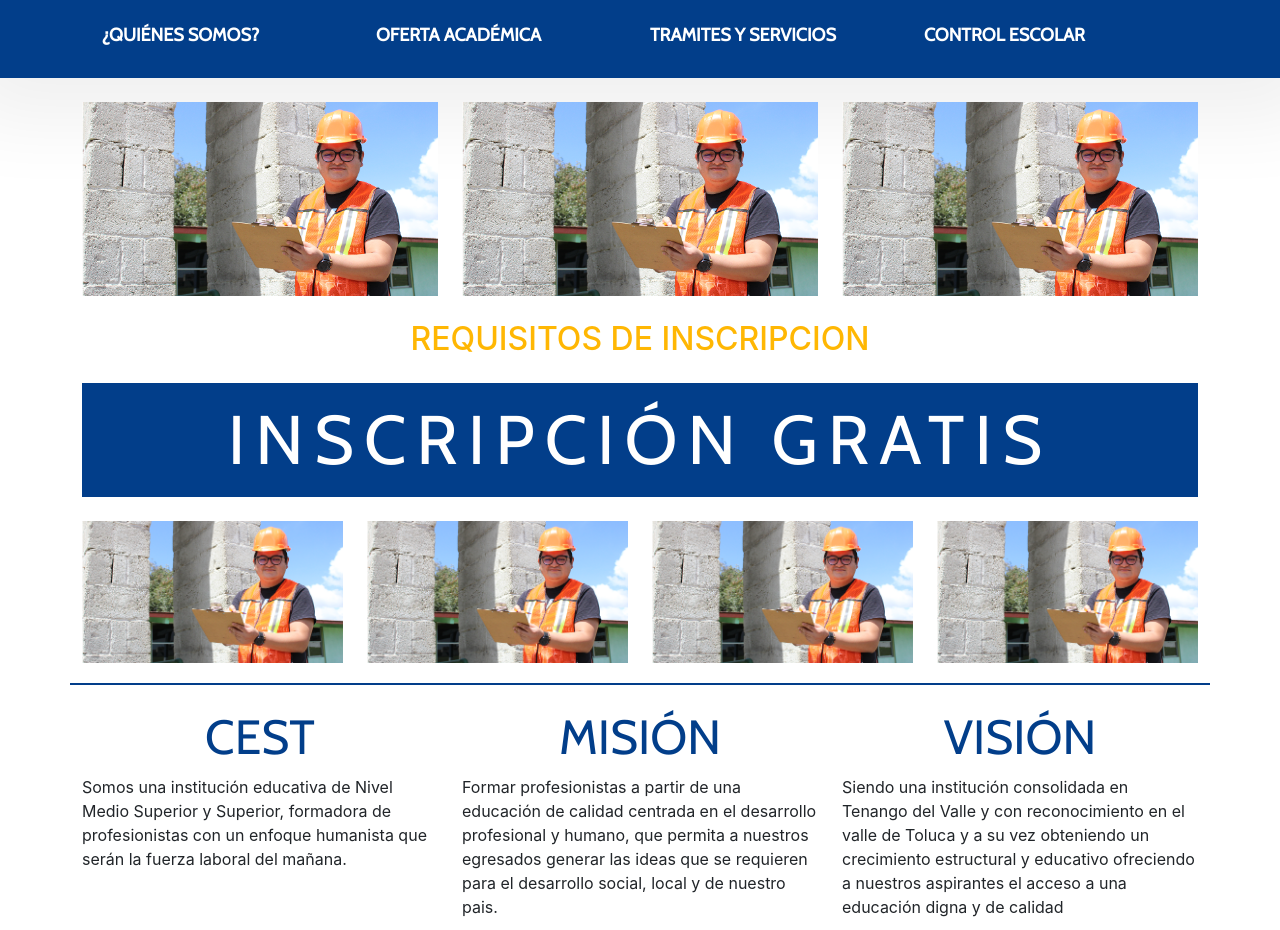
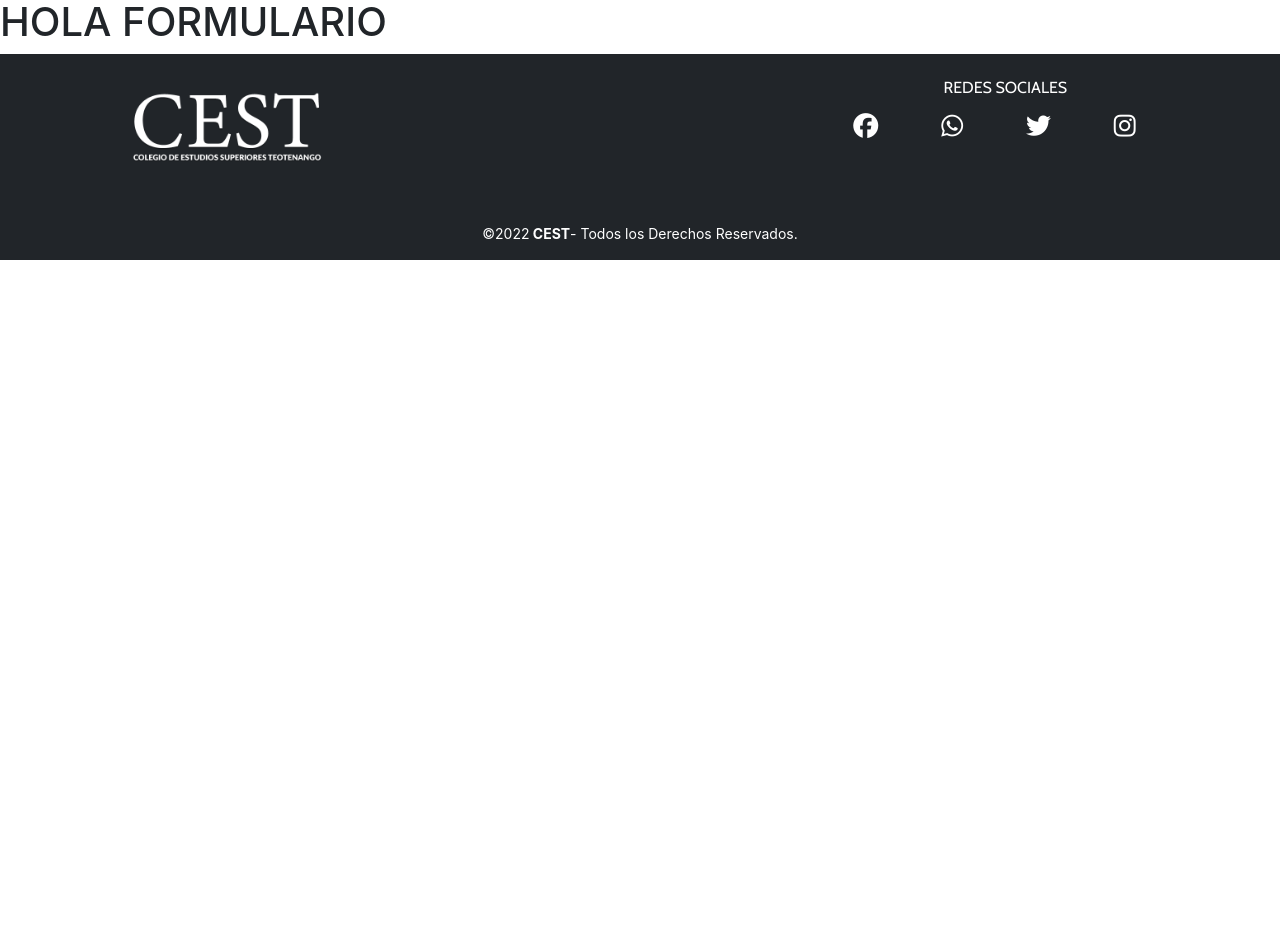
Before and after one commit to Bandu19/cest_colegio, a React (Vite) app: page /formulario in a window 1280 px wide. Shown: the part 802-1732 px from the top of the page. After the commit the page ends 1062 px from the top, so only its background shows below. Built offline with nearby package versions, Linux system fonts and the light colour scheme.

Commit message:
Prueba Formulario-prt2

```diff
--- /dev/null
+++ b/src/colegio/pages/Contenido.jsx
@@ -0,0 +1,82 @@
+import { SectionHeaderBottom } from "../../ui";
+//IMPORTACION IMAGENES
+import imagen1 from "../../assets/fotografia_principal.png";
+export const Contenido = () => {
+   return (
+      <>
+         <section className="nav_mod_v1 mb-4">
+            <div className=" container-md container ">
+               <SectionHeaderBottom />
+            </div>
+         </section>
+
+         <main className="container ">
+            <div className="row imagen_estilo2 ">
+               <img className="imagen_estilo col-lg-4  " src={imagen1} alt="maestro_1" />
+               <img className="imagen_estilo col-lg-4 " src={imagen1} alt="maestro_2" />
+               <img className="imagen_estilo col-lg-4 " src={imagen1} alt="maestro_3" />
+            </div>
+
+            <div className="row">
+               <div className="col-12 mt-4 text-center text-lg-center">
+                  <h2>Requisitos de Inscripcion</h2>
+                  <div className="color text-white p-3 mt-4 mb-4">
+                     <h2>Inscripción Gratis</h2>
+                  </div>
+                  <div className="row mb-4 imagen_estilo3 prueba ">
+                     <img
+                        className="imagen_estilo  col-lg-3 "
+                        src={imagen1}
+                        alt="imagen_muestra"
+                     />
+                     <img
+                        className="imagen_estilo col-lg-3 "
+                        src={imagen1}
+                        alt="imagen_muestra"
+                     />
+                     <img
+                        className="imagen_estilo col-lg-3   "
+                        src={imagen1}
+                        alt="imagen_muestra"
+                     />
+                     <img
+                        className="imagen_estilo col-lg-3  "
+                        src={imagen1}
+                        alt="imagen_muestra"
+                     />
+                  </div>
+               </div>
+            </div>
+
+            <div className="row imagen_estilo3 centrar-texto ">
+               <div className="col-lg-4 uPpercase">
+                  <h2>cest</h2>
+                  <p>
+                     Somos una institución educativa de Nivel Medio Superior y Superior,
+                     formadora de profesionistas con un enfoque humanista que serán la
+                     fuerza laboral del mañana.
+                  </p>
+               </div>
+               <div className="col-lg-4 uPpercase">
+                  <h2>misión</h2>
+                  <p>
+                     Formar profesionistas a partir de una educación de calidad centrada en
+                     el desarrollo profesional y humano, que permita a nuestros egresados
+                     generar las ideas que se requieren para el desarrollo social, local y
+                     de nuestro pais.
+                  </p>
+               </div>
+               <div className="col-lg-4 uPpercase">
+                  <h2>visión</h2>
+                  <p>
+                     Siendo una institución consolidada en Tenango del Valle y con
+                     reconocimiento en el valle de Toluca y a su vez obteniendo un
+                     crecimiento estructural y educativo ofreciendo a nuestros aspirantes
+                     el acceso a una educación digna y de calidad
+                  </p>
+               </div>
+            </div>
+         </main>
+      </>
+   );
+};
--- /dev/null
+++ b/src/colegio/pages/Formulario.jsx
@@ -0,0 +1,3 @@
+export const Formulario = () => {
+   return <h1>HOLA FORMULARIO</h1>;
+};
--- a/src/colegio/pages/index.js
+++ b/src/colegio/pages/index.js
@@ -0,0 +1,2 @@
+export * from "./Contenido";
+export * from "./Formulario";
--- a/src/colegio/routes/CestMain.jsx
+++ b/src/colegio/routes/CestMain.jsx
@@ -1,6 +1,6 @@
-import { Navbar, SectionHeader, SectionHeaderBottom, Footer } from "../../ui";
-//IMPORTACION IMAGENES
-import imagen1 from "../../assets/fotografia_principal.png";
+import { Navigate, Route, Routes } from "react-router";
+import { Navbar, SectionHeader, Footer } from "../../ui";
+import { Contenido, Formulario } from "../pages";
 
 //--- RAMA HIJO
 export const CestMain = () => {
@@ -15,80 +15,12 @@ export const CestMain = () => {
                <SectionHeader />
             </section>
          </header>
+         <Routes>
+            <Route path="marvel" element={<Contenido />} />
+            <Route path="formulario" element={<Formulario />} />
 
-         <section className="nav_mod_v1 mb-4">
-            <div className=" container-md container ">
-               <SectionHeaderBottom />
-            </div>
-         </section>
-
-         <main className="container ">
-            <div className="row imagen_estilo2 ">
-               <img className="imagen_estilo col-lg-4  " src={imagen1} alt="maestro_1" />
-               <img className="imagen_estilo col-lg-4 " src={imagen1} alt="maestro_2" />
-               <img className="imagen_estilo col-lg-4 " src={imagen1} alt="maestro_3" />
-            </div>
-
-            <div className="row">
-               <div className="col-12 mt-4 text-center text-lg-center">
-                  <h2>Requisitos de Inscripcion</h2>
-                  <div className="color text-white p-3 mt-4 mb-4">
-                     <h2>Inscripción Gratis</h2>
-                  </div>
-                  <div className="row mb-4 imagen_estilo3 prueba ">
-                     <img
-                        className="imagen_estilo  col-lg-3 "
-                        src={imagen1}
-                        alt="imagen_muestra"
-                     />
-                     <img
-                        className="imagen_estilo col-lg-3 "
-                        src={imagen1}
-                        alt="imagen_muestra"
-                     />
-                     <img
-                        className="imagen_estilo col-lg-3   "
-                        src={imagen1}
-                        alt="imagen_muestra"
-                     />
-                     <img
-                        className="imagen_estilo col-lg-3  "
-                        src={imagen1}
-                        alt="imagen_muestra"
-                     />
-                  </div>
-               </div>
-            </div>
-
-            <div className="row imagen_estilo3 centrar-texto ">
-               <div className="col-lg-4 uPpercase">
-                  <h2>cest</h2>
-                  <p>
-                     Somos una institución educativa de Nivel Medio Superior y Superior,
-                     formadora de profesionistas con un enfoque humanista que serán la
-                     fuerza laboral del mañana.
-                  </p>
-               </div>
-               <div className="col-lg-4 uPpercase">
-                  <h2>misión</h2>
-                  <p>
-                     Formar profesionistas a partir de una educación de calidad centrada en
-                     el desarrollo profesional y humano, que permita a nuestros egresados
-                     generar las ideas que se requieren para el desarrollo social, local y
-                     de nuestro pais.
-                  </p>
-               </div>
-               <div className="col-lg-4 uPpercase">
-                  <h2>visión</h2>
-                  <p>
-                     Siendo una institución consolidada en Tenango del Valle y con
-                     reconocimiento en el valle de Toluca y a su vez obteniendo un
-                     crecimiento estructural y educativo ofreciendo a nuestros aspirantes
-                     el acceso a una educación digna y de calidad
-                  </p>
-               </div>
-            </div>
-         </main>
+            <Route path="/" element={<Navigate to="/marvel" />} />
+         </Routes>
 
          <footer className="bg-dark text-white">
             <Footer />
--- a/src/ui/componentes/Navbar.jsx
+++ b/src/ui/componentes/Navbar.jsx
@@ -42,7 +42,7 @@ export const Navbar = () => {
                      <MenuItem>
                         <a
                            className="text-reset nav_items items-cta row fuente_letrra  "
-                           href="../../../formulario.html"
+                           href="/formulario"
                            /* PARA CERRAR LOS ENLACES */
                            onClick={() => setShowMobileMenu(!showMobileMenu)}
                         >
```
Also changed, not shown: formulario.html (deleted, +0 -32 lines).
